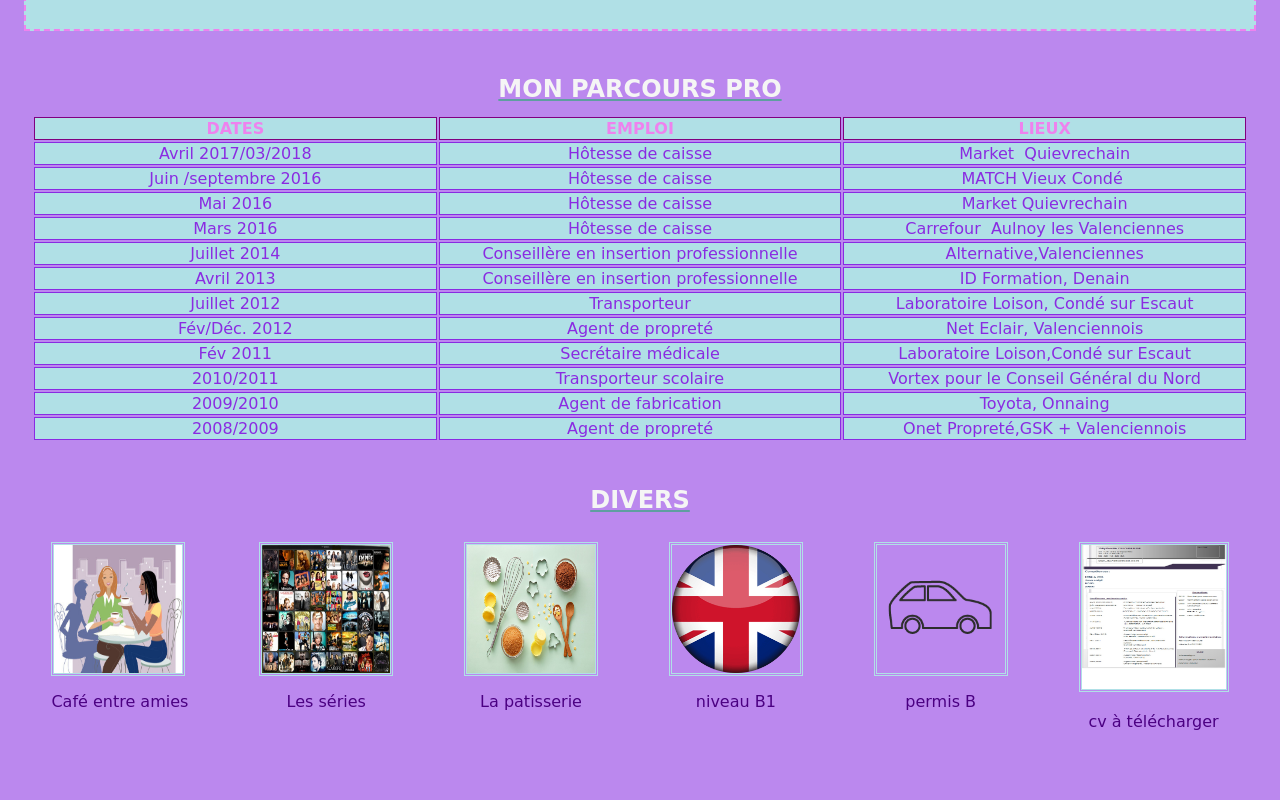
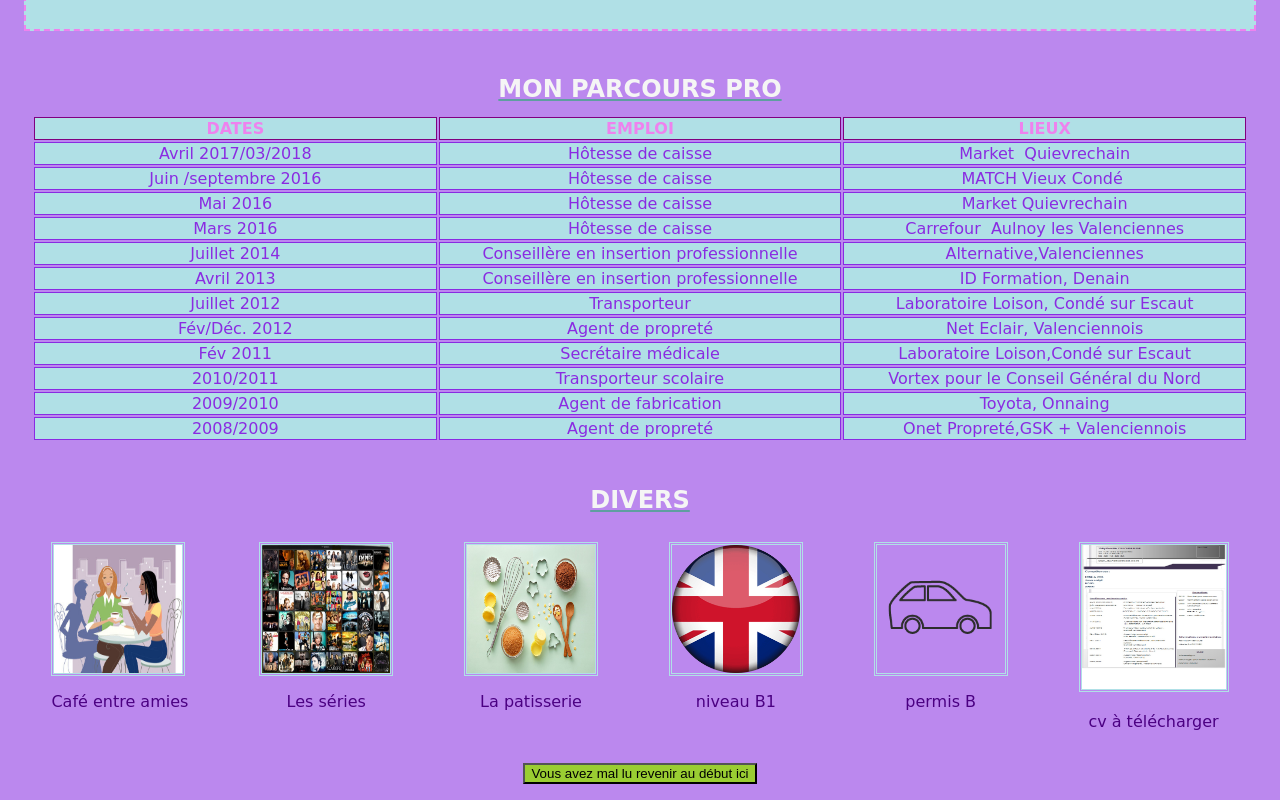
Before and after one commit to stef427/cvjsvincent, a plain HTML site: page index.html in a window 1280 px wide. Shown: the part 538-1338 px from the top of the page. Before the commit the page ends 1301 px from the top, so only its background shows below. Drawn offline with Linux system fonts and the light colour scheme.

Commit message:
final commit

```diff
--- a/index.html
+++ b/index.html
@@ -144,9 +144,9 @@
         </div>
 
     </div>
-
-
-
+    <div class="buttononclick">
+        <button onClick="topFunction()">Vous avez mal lu revenir au début ici </button>
+    </div>
 </body>
 <script src="script.js"></script>
 
--- a/script.js
+++ b/script.js
@@ -1,2 +1,6 @@
 document.getElementById("apropos").style.color = "white";
 document.getElementById("moi").style.listStyle = "none";
+
+function topFunction() {
+    window.scrollTo({ top: 0, behavior: "smooth" });
+}
--- a/style.css
+++ b/style.css
@@ -130,3 +130,13 @@
      transition: 0.5s;
      transform: scale(1.5);
  }
+
+ .buttononclick {
+     margin-bottom: 1em;
+     display: flex;
+     justify-content: center;
+ }
+
+ button {
+     background-color: yellowgreen;
+ }
```
